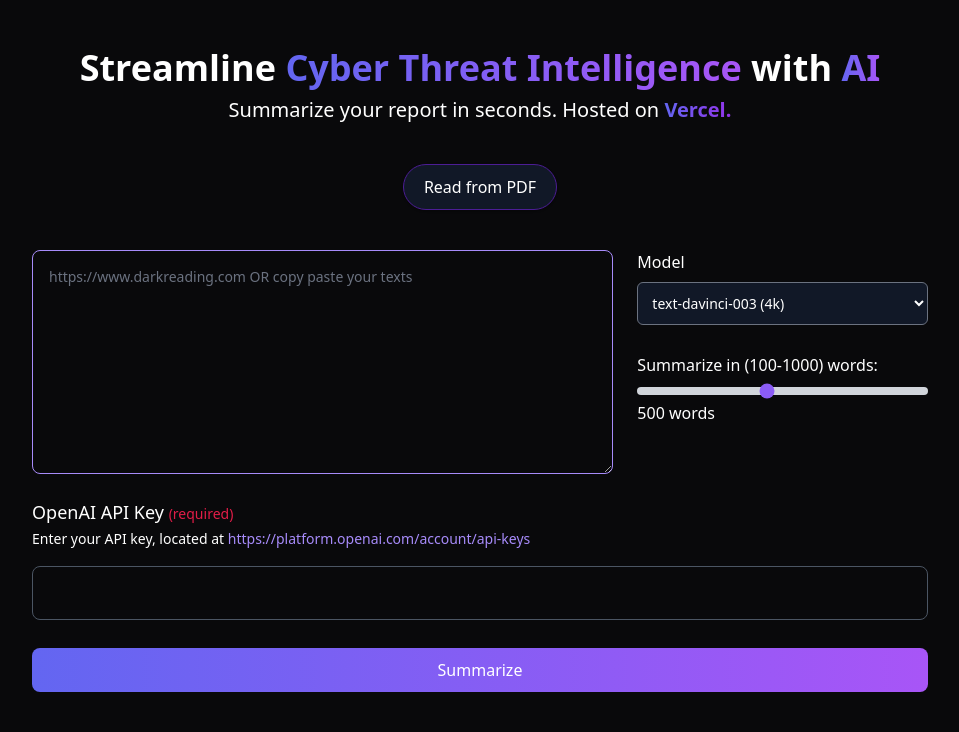
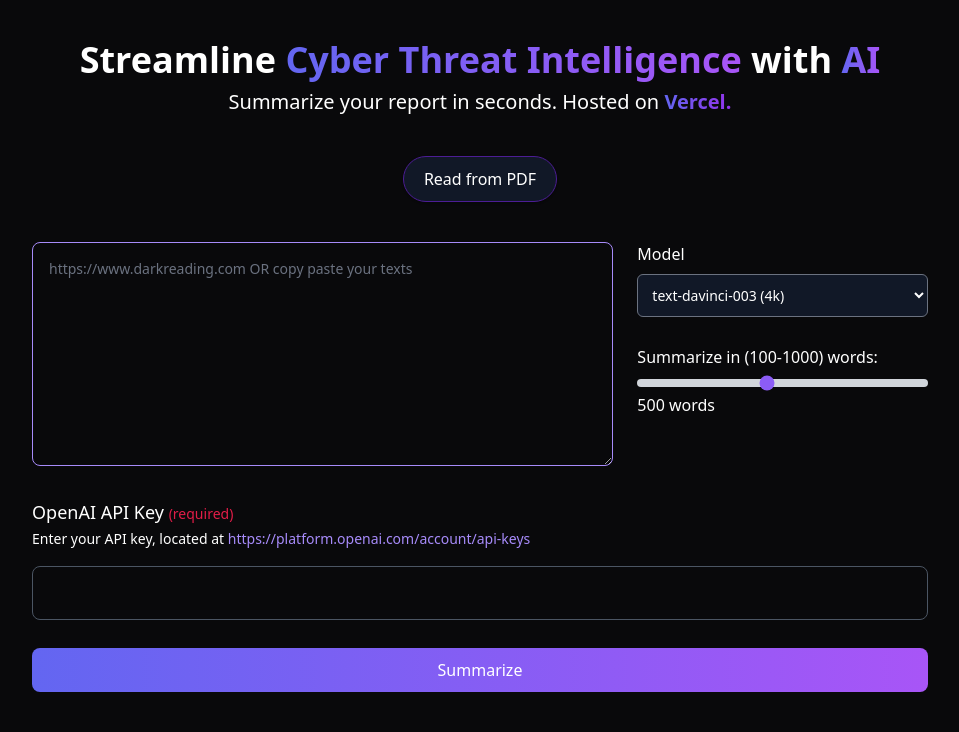
Before and after one commit to nitroz3us/GPThreatIntel-Summarizer, a FastAPI app: page / in a window 1280 px wide. Shown: the part 68-800 px from the top of the page, without its empty margins (160-1119 px from the left). Run offline with FastAPI, Linux system fonts and the light colour scheme; some libraries are stand-ins or nearby versions.

Commit message:
fixed styling, added experimental fade-ins

```diff
--- a/src/templates/index.html
+++ b/src/templates/index.html
@@ -65,7 +65,7 @@
       </nav>
     </div>
 
-    <div class="main-body fade-in-down mx-4 mt-12 sm:mx-8 md:mx-32 lg:mx-48">
+    <div class="main-body fade-in-down mx-4 mt-10 sm:mx-8 md:mx-32 lg:mx-48">
       <div class="flex flex-col justify-center items-center">
         <h1 class="w-full font-bold text-white text-xl md:text-4xl text-center">
           Streamline
@@ -104,20 +104,20 @@
       </div>
 
       <form action="/" method="post" enctype="multipart/form-data" id="myForm">
-        <div class="flex flex-col md:flex-row justify-center mt-10 space-y-6 md:space-y-0 md:space-x-6">
+        <div class="flex flex-col h-64 md:flex-row justify-center mt-10 space-y-6 md:space-y-0 md:space-x-6">
           <div class="w-full md:w-2/3">
             <textarea
               type="text"
               name="data"
               id="readFromTextArea"
-              class="border border-violet-400 text-sm rounded-lg block w-full h-56 p-4 bg-zinc-950 placeholder-gray-500 text-white"
+              class="border border-violet-400 text-sm rounded-lg block w-full h-56 p-4 bg-zinc-950 placeholder-gray-500 text-white fade-in-down"
               placeholder="https://www.darkreading.com OR copy paste your texts"
               value="{{ data }}"
               required
               pattern="https?://.+"
             ></textarea>
             <!-- DragDropUI -->
-            <div id="dragDropUI" class="bg-gray-900 rounded w-full" style="display: none;">
+            <div id="dragDropUI" class="bg-gray-900 rounded w-full fade-in-down" style="display: none;">
               <div
                 x-data="dataFileDnD()"
                 class="relative flex flex-col p-4 text-gray-400 border border-violet-400 rounded-lg"
@@ -286,7 +286,7 @@
             </div>
           </div>
         </div>
-        <div class="w-full mt-6">
+        <div class="w-full">
           <div class="text-sm md:text-lg">
             <label for="openAIKey" class="font-medium">OpenAI API Key <span class="text-sm text-rose-600">(required)</span></label>
           </div>
```
Also changed, not shown: src/static/main.css (+11 -0 lines).
